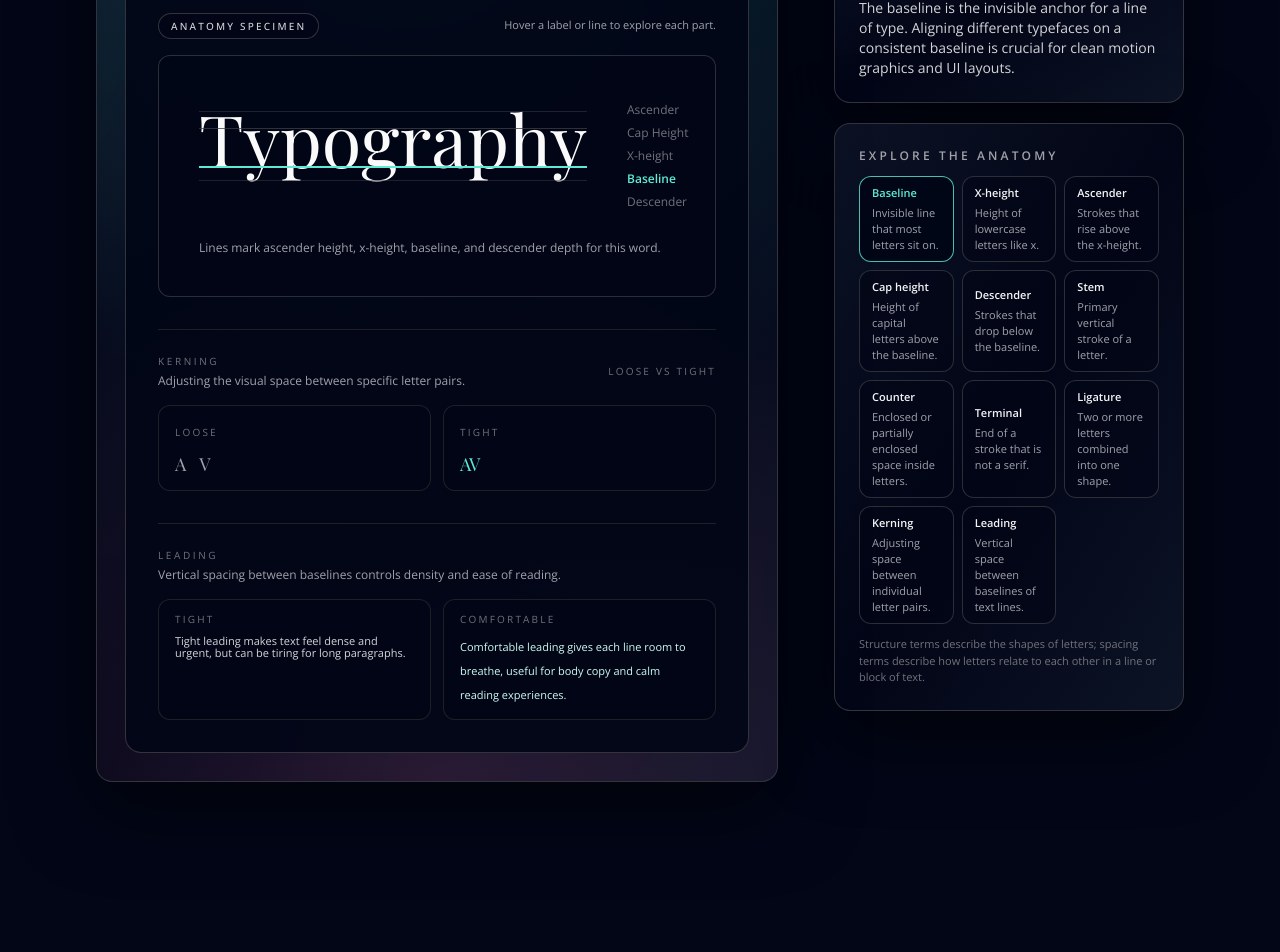
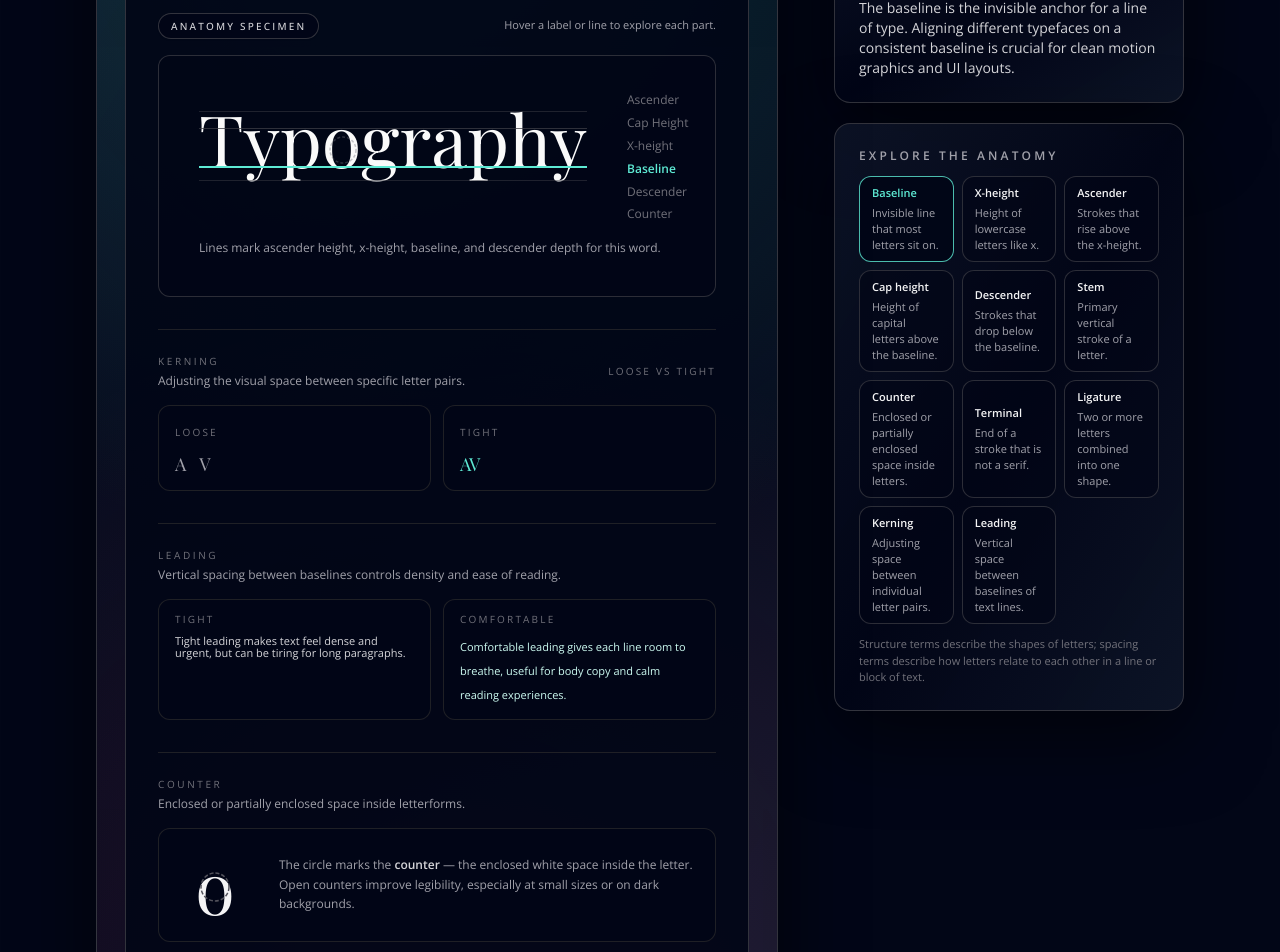
Before and after one commit to Prakhar478/Typography-Website, a React (Vite) app: page / in a window 1280 px wide. Shown: the part 1000-1952 px from the top of the page. Built offline with nearby package versions, Linux system fonts and the light colour scheme.

Commit message:
chnage 3

```diff
--- a/src/components/TypographyAnatomy.tsx
+++ b/src/components/TypographyAnatomy.tsx
@@ -167,6 +167,27 @@ export function TypographyAnatomy() {
         {/* LINES OVERLAY */}
         <div className="absolute inset-0" style={{ pointerEvents: 'none' }}>
 
+          {/* Counter circle — sits inside the "o" of Typography */}
+          <div
+            className="pointer-events-auto absolute cursor-pointer"
+            style={{ top: '30px', left: '130px', width: '28px', height: '28px' }}
+            onMouseEnter={() => setActiveId('counter')}
+            aria-hidden="true"
+          >
+            <svg width="28" height="28" viewBox="0 0 28 28">
+              <circle
+                cx="14"
+                cy="14"
+                r="13"
+                fill={activeId === 'counter' ? 'rgba(167,139,250,0.3)' : 'transparent'}
+                stroke={activeId === 'counter' ? '#a78bfa' : 'rgba(113,113,122,0.4)'}
+                strokeWidth="1.5"
+                strokeDasharray="3 2"
+                style={{ transition: 'all 0.2s' }}
+              />
+            </svg>
+          </div>
+
           {/* Ascender line */}
           <div
             className={`pointer-events-auto absolute left-0 right-0 h-px transition-all cursor-pointer ${
@@ -276,6 +297,15 @@ export function TypographyAnatomy() {
         >
           Descender
         </div>
+        <div
+          className={`cursor-pointer transition-colors whitespace-nowrap ${
+            activeId === 'counter' ? 'text-violet-300 font-semibold' : 'hover:text-violet-300'
+          }`}
+          onMouseEnter={() => setActiveId('counter')}
+          style={{ position: 'relative', top: '8px' }}
+        >
+          Counter
+        </div>
       </div>
     </div>
 
@@ -345,6 +375,49 @@ export function TypographyAnatomy() {
       </div>
     </div>
   </section>
+
+  {/* SECTION 4 · Counter examples */}
+  <section
+    aria-label="Counter examples"
+    className="mt-8 border-t border-zinc-800/80 pt-6"
+    onMouseEnter={() => setActiveId('counter')}
+  >
+    <p className="text-[10px] uppercase tracking-[0.26em] text-zinc-500">Counter</p>
+    <p className="mt-1 text-xs text-zinc-400">
+      Enclosed or partially enclosed space inside letterforms.
+    </p>
+
+    <div className="mt-4 rounded-xl border border-zinc-800/80 bg-slate-950/80 px-4 py-4">
+      <div className="flex items-center gap-6">
+        {/* Letter O with circle highlighting the counter */}
+        <div className="relative flex items-center justify-center" style={{ width: 80, height: 80 }}>
+          <span className="font-display text-7xl leading-none text-zinc-100" style={{ lineHeight: 1 }}>o</span>
+          {/* Circle overlay marking the counter space */}
+          <svg
+            className="absolute inset-0 pointer-events-none"
+            width="80"
+            height="80"
+            viewBox="0 0 80 80"
+          >
+            <circle
+              cx="40"
+              cy="42"
+              r="14"
+              fill={activeId === 'counter' ? 'rgba(167,139,250,0.25)' : 'transparent'}
+              stroke={activeId === 'counter' ? '#a78bfa' : '#52525b'}
+              strokeWidth="1.5"
+              strokeDasharray="4 2"
+              style={{ transition: 'all 0.2s' }}
+            />
+          </svg>
+        </div>
+
+        <div className="flex-1 text-xs text-zinc-400 leading-relaxed">
+          The circle marks the <span className={`font-semibold transition-colors duration-200 ${activeId === 'counter' ? 'text-violet-300' : 'text-zinc-300'}`}>counter</span> — the enclosed white space inside the letter. Open counters improve legibility, especially at small sizes or on dark backgrounds.
+        </div>
+      </div>
+    </div>
+  </section>
 </section>
         </div>
       </div>
```
